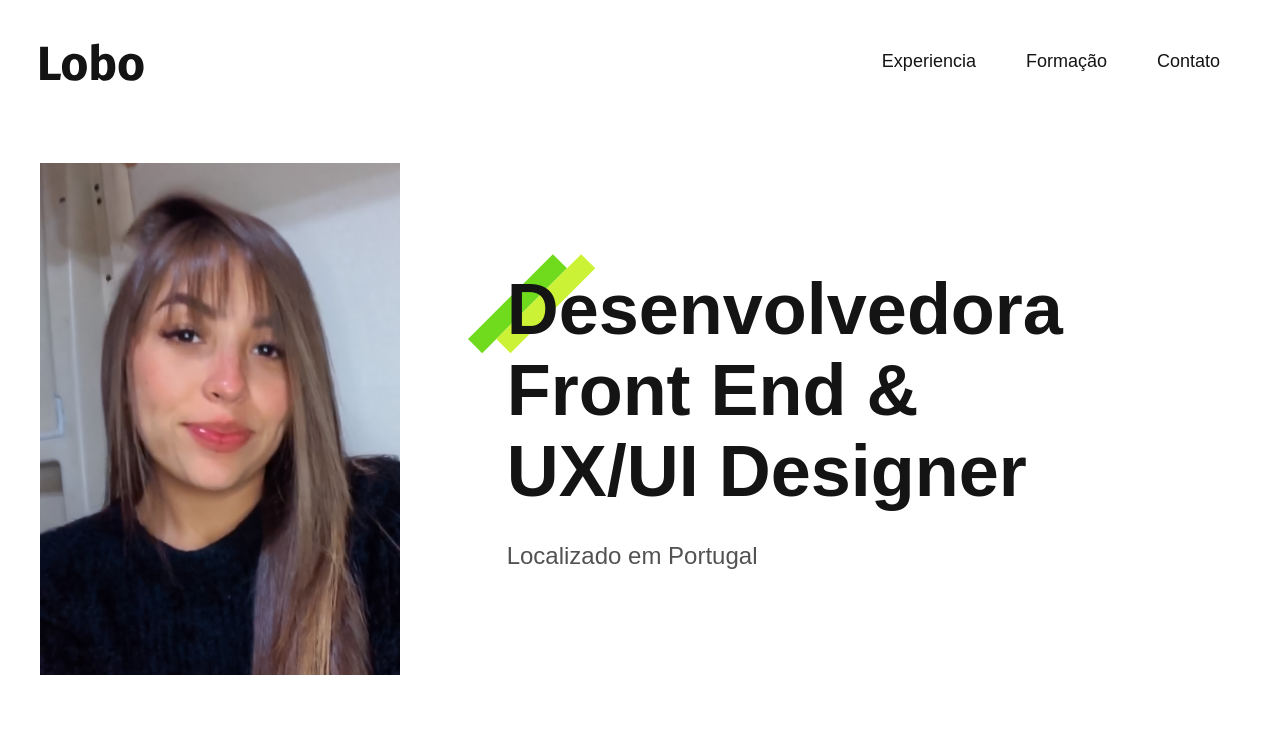
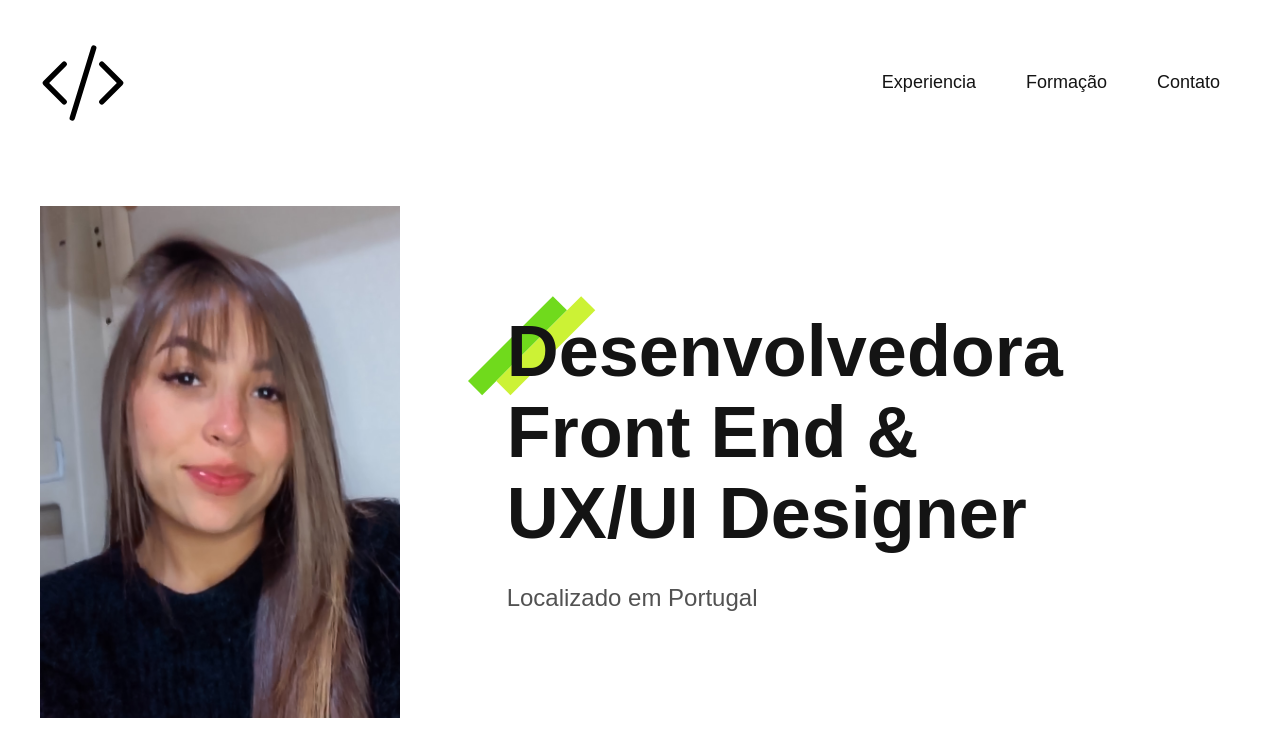
Before and after one commit to danitrovao/danitrovao.github.io, a plain HTML site: page index.html in a window 1280 px wide. Shown: the top 752 px of the page. Drawn offline with Linux system fonts and the light colour scheme.

Commit message:
mudanca logo

```diff
--- a/index.html
+++ b/index.html
@@ -16,7 +16,7 @@
 </head>
 <body>
     <header class="header">
-        <img src="img/marca.svg" alt="Lobo" width="104" height="38">
+        <img src="img/logocod.svg" alt="Lobo" width="86" height="38">
         <nav>
             <ul class="header-menu">
                 <li><a href="#experiencia">Experiencia</a></li>
```
Also changed, not shown: img/logocod.svg (added).
